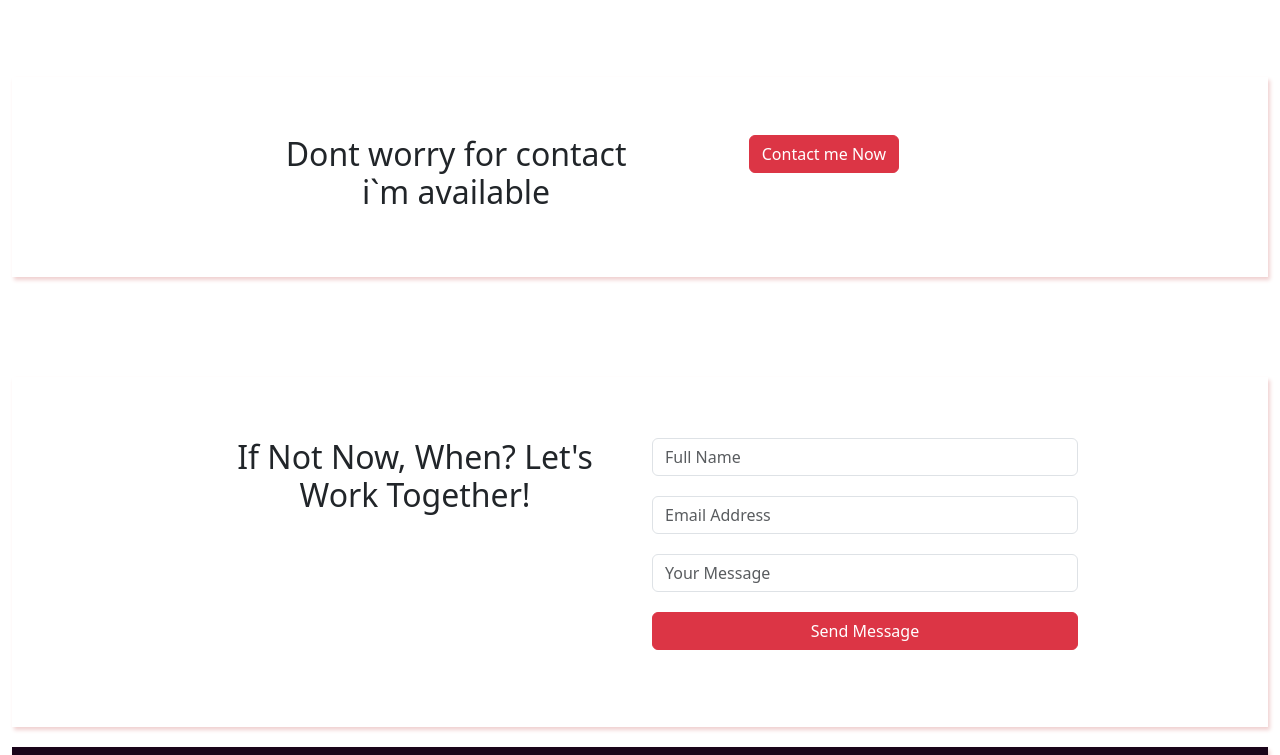
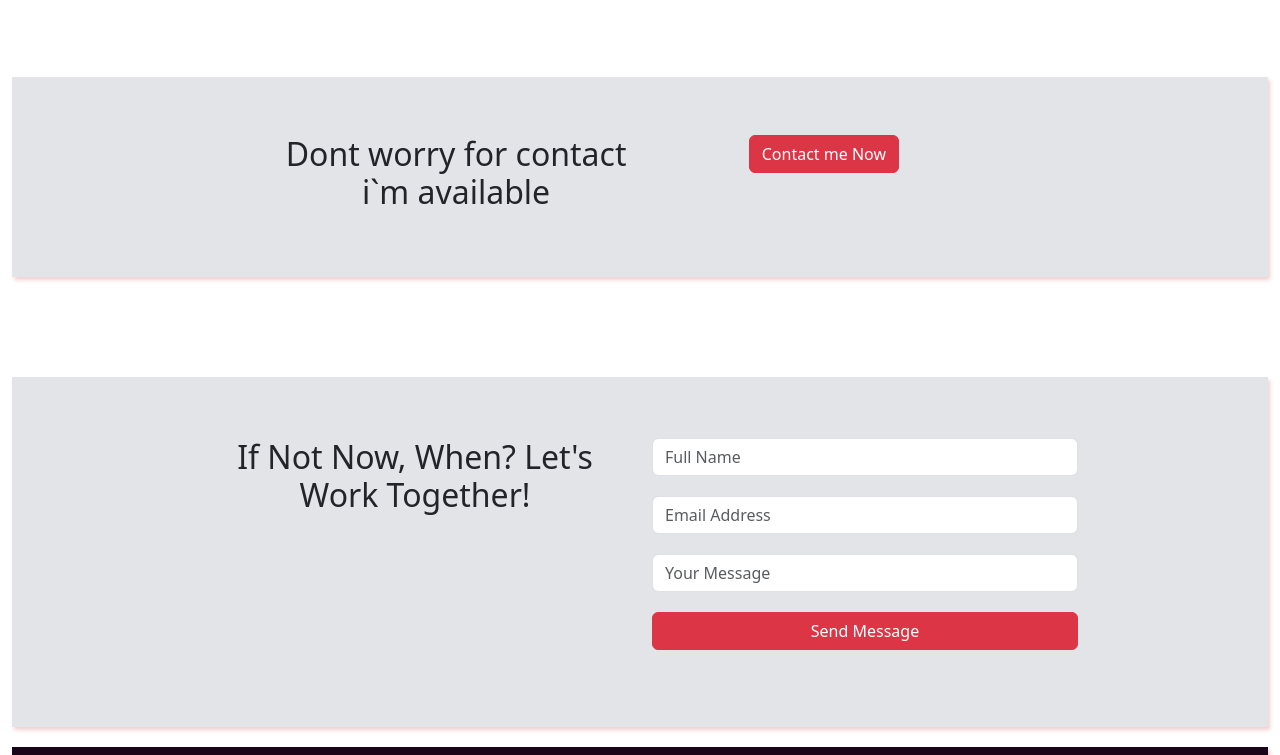
Before and after one commit to BhanuPratapdewangan/Portfolio, a plain HTML site: page index.html in a window 1280 px wide. Shown: the part 1405-2160 px from the top of the page. Drawn offline with nearby package versions, Linux system fonts and the light colour scheme.

Commit message:
Update style.css

```diff
--- a/src/Style/style.css
+++ b/src/Style/style.css
@@ -91,7 +91,7 @@ header
 }
 .banner
 {
-    background-image: url("src/Style/banner.jpg");
+    background-image: url("./banner.jpg");
     height: 400px;
     margin-top:10px;
     box-shadow: 2px 4px 4px rgb(240, 208, 208);
@@ -197,7 +197,7 @@ main
 }
 .contact-banner
 {
-    background: url("public/Images/banner3.jpg");
+    background: url("/public/Images/banner3.jpg");
     height: 200px;
     width: 100%;
     display: flex;
@@ -210,7 +210,7 @@ main
 }
 #textMessage
 {
-    background: url("public/Images/banner3.jpg");
+    background: url("/public/Images/banner3.jpg");
     margin-top: 100px;
     height: 350px;
     width: 100%;
```
